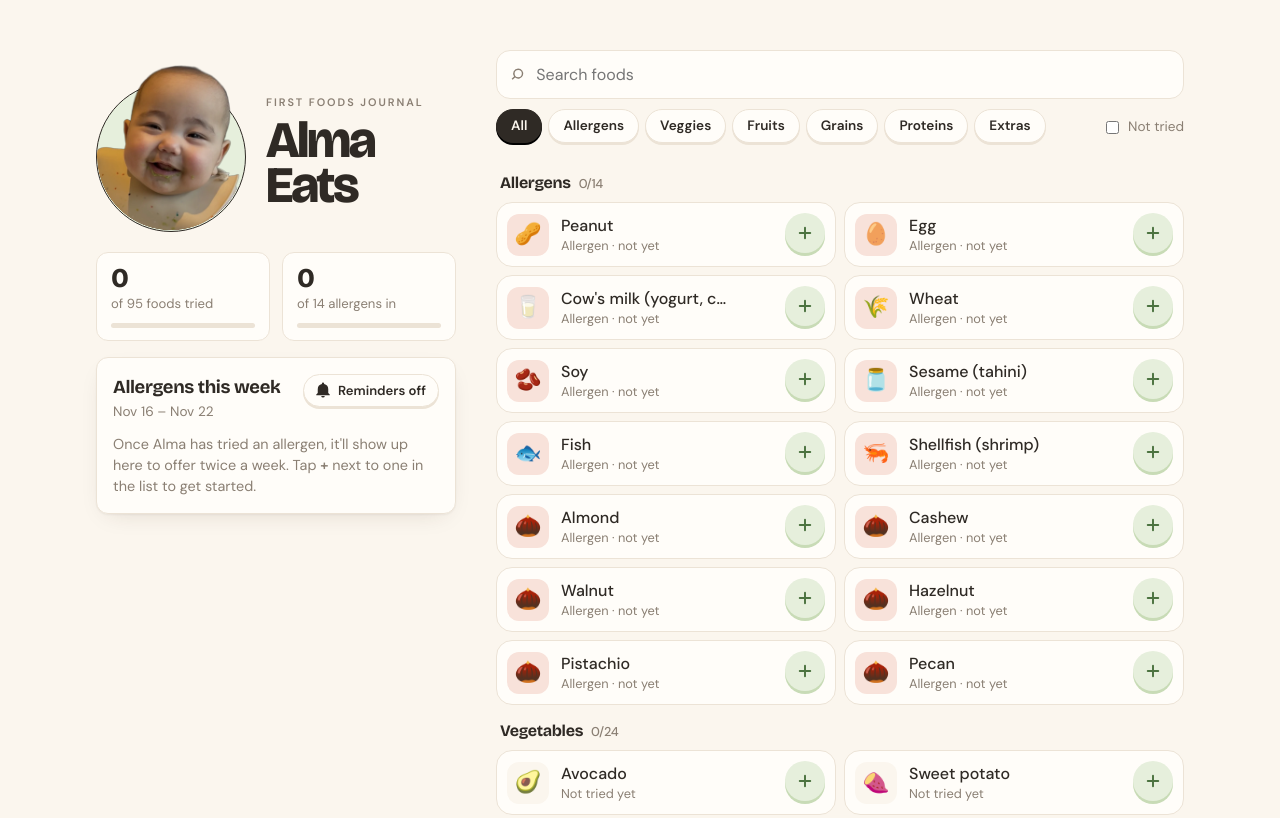
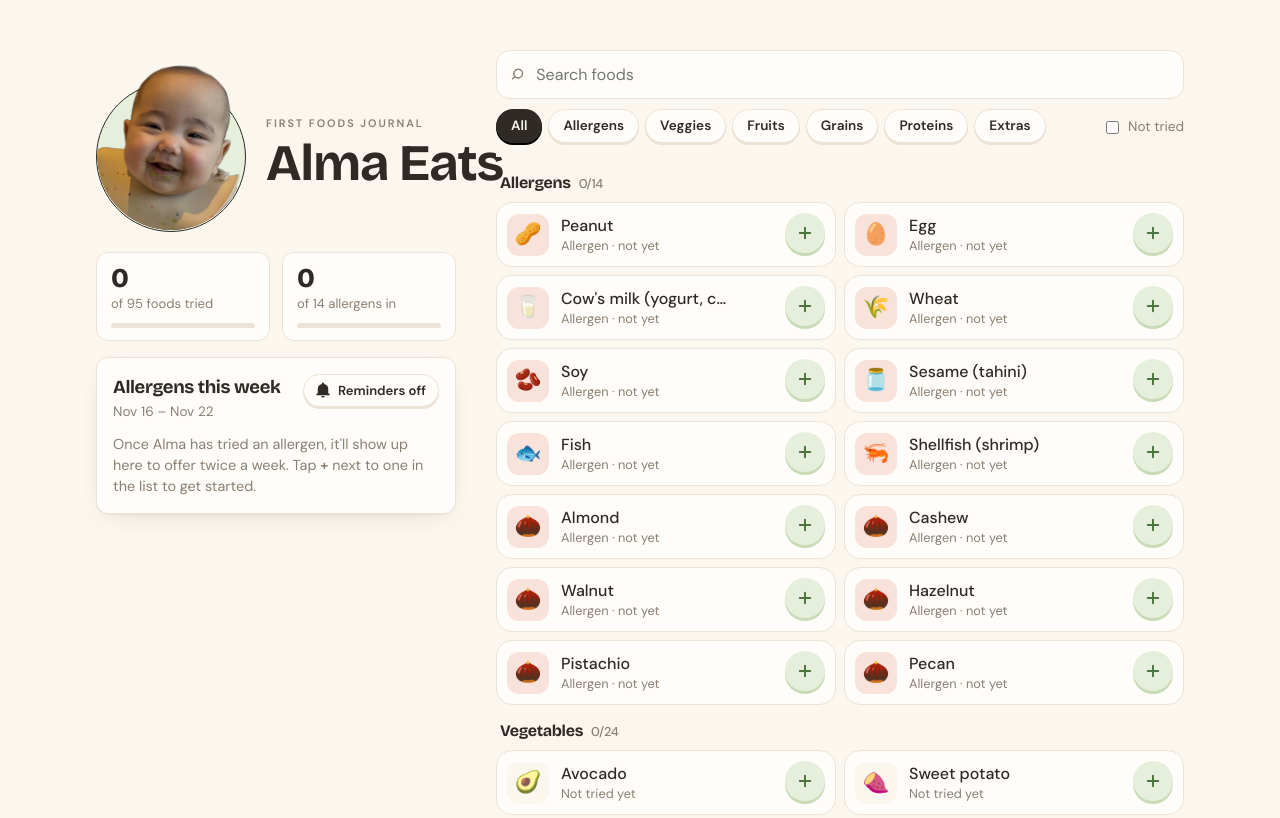
Before and after one commit to ktocatly/Alma-eats, a plain HTML site: page index.html in a window 1280 px wide. Shown: the top 818 px of the page. Drawn offline with nearby package versions, Linux system fonts and the light colour scheme.

Commit message:
Title uses the same type style as the section headings
Co-Authored-By: Claude Opus 5.5 <noreply@anthropic.com>
Claude-Session: https://claude.ai/code/session_017ntAYwQP3PxZH3br28qvEY

```diff
--- a/styles.css
+++ b/styles.css
@@ -92,9 +92,11 @@ h1, h2, h3, h4 { font-family: var(--display); font-weight: 700; margin: 0; lette
 .overline {
   margin: 0 0 10px; font: 600 0.68rem/1 var(--sans); letter-spacing: 0.18em; text-transform: uppercase; color: var(--muted);
 }
+/* Same letterforms as the section headings ("Allergens this week"), just larger:
+   lock the optical size to the headings' small size instead of the display cut. */
 h1 {
-  font-size: 2.75rem; line-height: 0.88; font-weight: 800; letter-spacing: -0.045em;
-  font-variation-settings: "opsz" 96;
+  font-size: clamp(2.2rem, 10.5vw, 2.75rem); line-height: 0.95; font-weight: 700; letter-spacing: -0.025em; white-space: nowrap;
+  font-variation-settings: "opsz" 18;
 }
 @media (min-width: 900px) {
   .hero { gap: 20px; }
```
